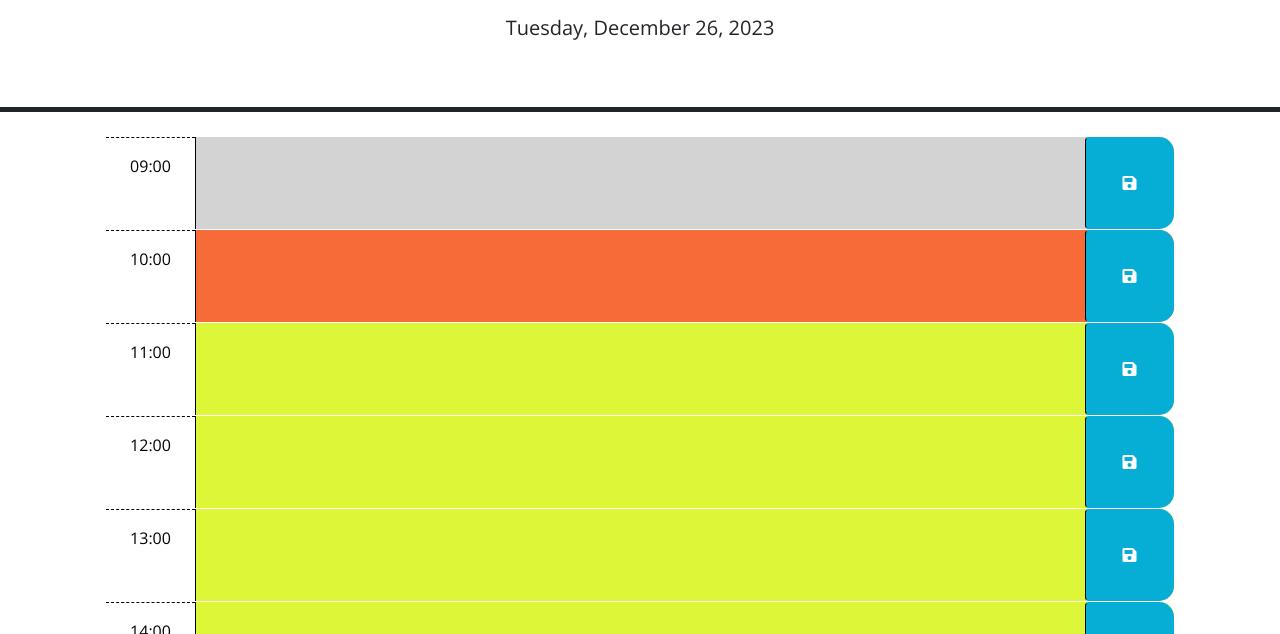
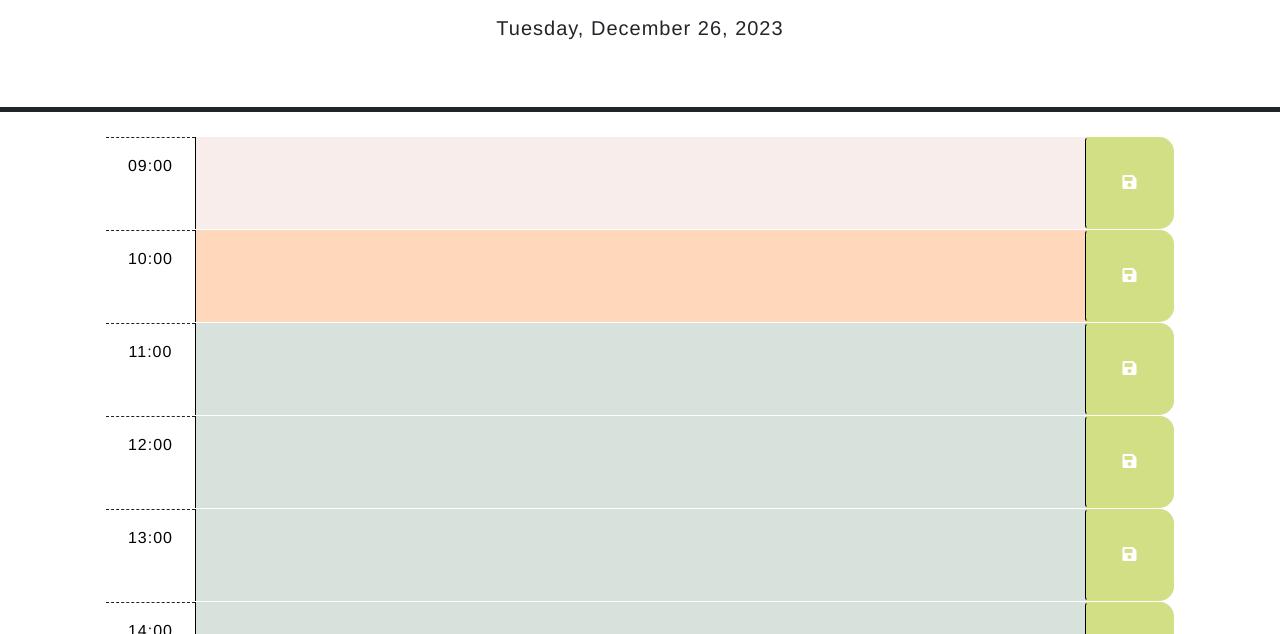
Before and after one commit to caseynewman/day-calendar, a plain HTML site: page index.html in a window 1280 px wide. Shown: the part 166-800 px from the top of the page. Drawn offline with nearby package versions, Linux system fonts and the light colour scheme.

Commit message:
adjusted CSS

```diff
--- a/assets/css/style.css
+++ b/assets/css/style.css
@@ -1,13 +1,14 @@
 body {
-  font-family: 'Open Sans', sans-serif;
+  font-family: Helvetica, Arial, sans-serif;
   font-size: 16px;
+  letter-spacing: 1px;
 }
 
 textarea {
   background: transparent;
   border: none;
   resize: none;
-  color: #000000;
+  color: #222222;
   border-left: 1px solid black;
   padding: 10px;
 }
@@ -27,21 +28,21 @@ textarea {
 .hour {
   background-color: #ffffff;
   color: #000000;
-  border-top: 1px dashed #000000;
+  border-top: 1px dashed #222222;
 }
 
 .past {
-  background-color: #d3d3d3;
+  background-color: #f8edeb;
   color: white;
 }
 
 .present {
-  background-color: #f66b38;
+  background-color: #ffd7ba;
   color: white;
 }
 
 .future {
-  background-color: #DDF638;
+  background-color: #d8e2dc;
   color: white;
 }
 
@@ -49,7 +50,7 @@ textarea {
   border-left: 1px solid black;
   border-top-right-radius: 15px;
   border-bottom-right-radius: 15px;
-  background-color: #06aed5;
+  background-color: #d3df85;
   color: white;
 }
 
```
